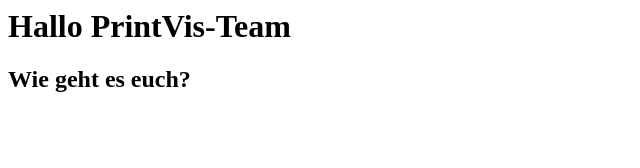
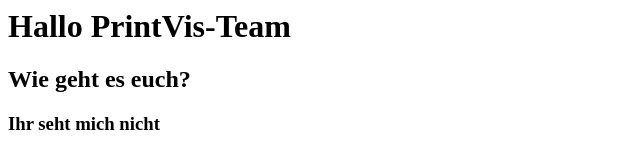
Before and after one commit to BenjaminGoebbert/JoergsFancyWebPage, a plain HTML site: page index.html in a window 1280 px wide. Shown: the whole page, without its empty margins (0-640 px from the left). Drawn offline with Linux system fonts and the light colour scheme.

Commit message:
Update 3

```diff
--- a/index.html
+++ b/index.html
@@ -5,5 +5,6 @@
 	<body>
 		<h1>Hallo PrintVis-Team</h1>
 		<h2>Wie geht es euch?</h2>
+		<h3>Ihr seht mich nicht</h3>
 	</body>
 </html>
```
